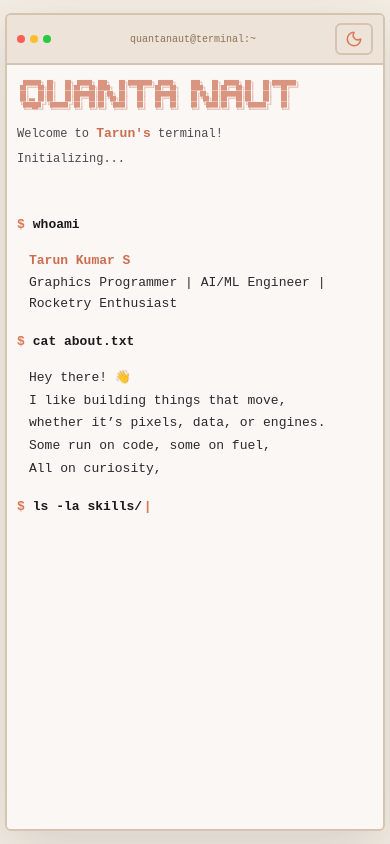
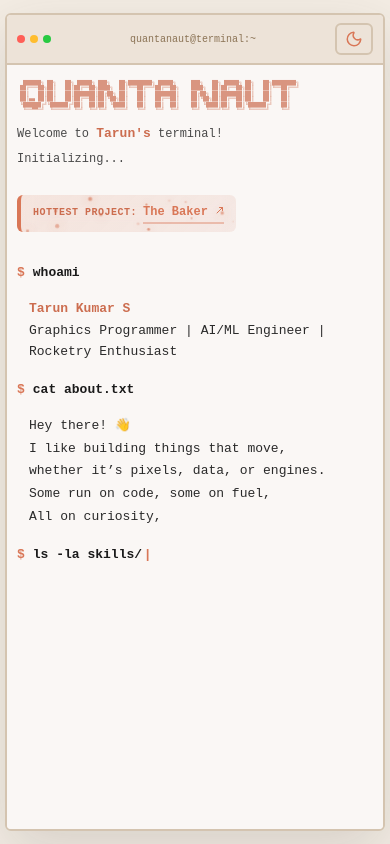
Before and after one commit to Quanta-Naut/Quanta-Naut.github.io, a React (Vite) app: page / in a window 390 px wide. Built offline with nearby package versions, Linux system fonts and the light colour scheme.

Commit message:
added latest project

```diff
--- /dev/null
+++ b/src/components/LatestProjectBanner.css
@@ -0,0 +1,241 @@
+/* Featured Project Banner */
+.featured-project-banner {
+  padding: 0;
+}
+
+.banner-content {
+  position: relative;
+  display: inline-flex;
+  align-items: center;
+  gap: 10px;
+  background: linear-gradient(135deg, rgba(217, 119, 87, 0.15), rgba(204, 109, 79, 0.1));
+  border-left: 4px solid #D97757;
+  padding: 12px 18px;
+  border-radius: 6px;
+  transition: all 0.3s ease;
+  animation: slideInBanner 0.6s ease-out 0.8s both;
+  overflow: hidden;
+  backdrop-filter: blur(10px);
+}
+
+@keyframes slideInBanner {
+  from {
+    opacity: 0;
+    transform: translateX(-20px);
+  }
+  to {
+    opacity: 1;
+    transform: translateX(0);
+  }
+}
+
+/* Particles Container */
+.particles-container {
+  position: absolute;
+  top: 0;
+  left: 0;
+  width: 100%;
+  height: 100%;
+  pointer-events: none;
+  z-index: 0;
+}
+
+.particle {
+  position: absolute;
+  width: var(--size);
+  height: var(--size);
+  background: radial-gradient(circle, rgba(217, 119, 87, 0.8), rgba(204, 109, 79, 0.4));
+  border-radius: 50%;
+  animation: float var(--duration) ease-in-out infinite;
+  animation-delay: var(--delay);
+  left: var(--x);
+  top: var(--y);
+  opacity: 0;
+  box-shadow: 0 0 10px rgba(217, 119, 87, 0.5);
+}
+
+@keyframes float {
+  0%, 100% {
+    opacity: 0;
+    transform: translate(0, 0) scale(0);
+  }
+  10% {
+    opacity: 1;
+    transform: translate(0, 0) scale(1);
+  }
+  50% {
+    opacity: 0.8;
+    transform: translate(calc(var(--x) * 0.3), calc(var(--y) * -0.5)) scale(1.2);
+  }
+  90% {
+    opacity: 0.3;
+    transform: translate(calc(var(--x) * 0.5), calc(var(--y) * -1)) scale(0.8);
+  }
+}
+
+.banner-content:hover {
+  background: linear-gradient(135deg, rgba(217, 119, 87, 0.25), rgba(204, 109, 79, 0.15));
+  transform: translateX(5px);
+  box-shadow: 0 4px 20px rgba(217, 119, 87, 0.2);
+}
+
+.banner-content:hover .particle {
+  animation-duration: calc(var(--duration) * 0.7);
+}
+
+.fire-icon {
+  font-size: 20px;
+  animation: fireFlicker 2s ease-in-out infinite;
+  display: inline-block;
+  position: relative;
+  z-index: 1;
+}
+
+@keyframes fireFlicker {
+  0%, 100% {
+    transform: scale(1) rotate(0deg);
+    filter: brightness(1);
+  }
+  25% {
+    transform: scale(1.1) rotate(-5deg);
+    filter: brightness(1.2);
+  }
+  50% {
+    transform: scale(0.95) rotate(5deg);
+    filter: brightness(0.9);
+  }
+  75% {
+    transform: scale(1.05) rotate(-3deg);
+    filter: brightness(1.1);
+  }
+}
+
+.banner-label {
+  font-weight: 700;
+  font-size: 13px;
+  letter-spacing: 1px;
+  color: #CC6D4F;
+  text-transform: uppercase;
+  position: relative;
+  z-index: 1;
+}
+
+.project-link-banner {
+  color: #D97757;
+  font-weight: 600;
+  font-size: 15px;
+  text-decoration: none;
+  border-bottom: 2px solid rgba(217, 119, 87, 0.4);
+  transition: all 0.3s ease;
+  position: relative;
+  z-index: 1;
+  display: inline-flex;
+  align-items: center;
+  gap: 4px;
+  cursor: pointer;
+}
+
+.project-link-banner:hover {
+  color: #CC6D4F;
+  border-bottom-color: #CC6D4F;
+}
+
+.project-link-banner::after {
+  content: '';
+  position: absolute;
+  bottom: -2px;
+  left: 0;
+  width: 0;
+  height: 2px;
+  background: #CC6D4F;
+  transition: width 0.3s ease;
+}
+
+.project-link-banner:hover::after {
+  width: 100%;
+}
+
+.external-link-icon {
+  transition: transform 0.3s ease;
+  flex-shrink: 0;
+}
+
+.project-link-banner:hover .external-link-icon {
+  transform: translate(2px, -2px);
+}
+
+/* Dark theme banner */
+.terminal-wrapper.dark .banner-content {
+  background: linear-gradient(135deg, rgba(232, 159, 127, 0.15), rgba(217, 119, 87, 0.1));
+  border-left-color: #E89F7F;
+}
+
+.terminal-wrapper.dark .banner-content:hover {
+  background: linear-gradient(135deg, rgba(232, 159, 127, 0.25), rgba(217, 119, 87, 0.15));
+  box-shadow: 0 4px 20px rgba(232, 159, 127, 0.2);
+}
+
+.terminal-wrapper.dark .particle {
+  background: radial-gradient(circle, rgba(232, 159, 127, 0.8), rgba(240, 176, 144, 0.4));
+  box-shadow: 0 0 10px rgba(232, 159, 127, 0.5);
+}
+
+.terminal-wrapper.dark .banner-label {
+  color: #E89F7F;
+}
+
+.terminal-wrapper.dark .project-link-banner {
+  color: #F0B090;
+  border-bottom-color: rgba(240, 176, 144, 0.4);
+}
+
+.terminal-wrapper.dark .project-link-banner:hover {
+  color: #FFC0A0;
+  border-bottom-color: #FFC0A0;
+}
+
+.terminal-wrapper.dark .project-link-banner::after {
+  background: #FFC0A0;
+}
+
+/* Mobile responsiveness for banner */
+@media (max-width: 768px) {
+  .banner-content {
+    flex-wrap: wrap;
+    padding: 10px 14px;
+    gap: 8px;
+  }
+
+  .banner-label {
+    font-size: 11px;
+  }
+
+  .project-link-banner {
+    font-size: 13px;
+    word-break: break-word;
+  }
+
+  .fire-icon {
+    font-size: 18px;
+  }
+}
+
+@media (max-width: 480px) {
+  .banner-content {
+    padding: 8px 12px;
+    gap: 6px;
+  }
+
+  .banner-label {
+    font-size: 10px;
+    letter-spacing: 0.5px;
+  }
+
+  .project-link-banner {
+    font-size: 12px;
+  }
+
+  .fire-icon {
+    font-size: 16px;
+  }
+}
--- /dev/null
+++ b/src/components/LatestProjectBanner.jsx
@@ -0,0 +1,38 @@
+import './LatestProjectBanner.css'
+
+const LatestProjectBanner = () => {
+  return (
+    <div className="featured-project-banner">
+      <div className="banner-content">
+        {/* Particle background */}
+        <div className="particles-container">
+          {[...Array(15)].map((_, i) => (
+            <div key={i} className="particle" style={{
+              '--delay': `${i * 0.3}s`,
+              '--duration': `${3 + (i % 3)}s`,
+              '--x': `${Math.random() * 100}%`,
+              '--y': `${Math.random() * 100}%`,
+              '--size': `${2 + Math.random() * 3}px`
+            }}></div>
+          ))}
+        </div>
+        <span className="banner-label">HOTTEST PROJECT:</span>
+        <a
+          href="https://www.thebaker.me"
+          target="_blank"
+          rel="noopener noreferrer"
+          className="project-link-banner"
+        >
+          The Baker
+          <svg className="external-link-icon" width="12" height="12" viewBox="0 0 24 24" fill="none" stroke="currentColor" strokeWidth="2" strokeLinecap="round" strokeLinejoin="round">
+            {/* <path d="M18 13v6a2 2 0 0 1-2 2H5a2 2 0 0 1-2-2V8a2 2 0 0 1 2-2h6"></path> */}
+            <polyline points="15 3 21 3 21 9"></polyline>
+            <line x1="10" y1="14" x2="21" y2="3"></line>
+          </svg>
+        </a>
+      </div>
+    </div>
+  )
+}
+
+export default LatestProjectBanner
--- a/src/components/Terminal.css
+++ b/src/components/Terminal.css
@@ -191,7 +191,7 @@
 }
 
 .terminal-welcome {
-  margin-bottom: 20px;
+  margin-bottom: 10px;
 }
 
 .ascii-art {
--- a/src/components/Terminal.jsx
+++ b/src/components/Terminal.jsx
@@ -2,6 +2,7 @@ import { useState, useEffect, useRef } from 'react'
 import anime from 'animejs'
 import './Terminal.css'
 import { Moon, Sun } from 'lucide-react'
+import LatestProjectBanner from './LatestProjectBanner'
 
 const Terminal = () => {
   const [lines, setLines] = useState([])
@@ -281,6 +282,8 @@ const Terminal = () => {
             <p className="welcome-text">Welcome to <span className="highlight">Tarun's</span> terminal!</p>
             <p className="welcome-text">Initializing...</p>
             <br />
+            <LatestProjectBanner />
+            <br />
           </div>
 
           {(() => {
```
Also changed, not shown: 1 other file (tests, documents, lock files or other folders).
